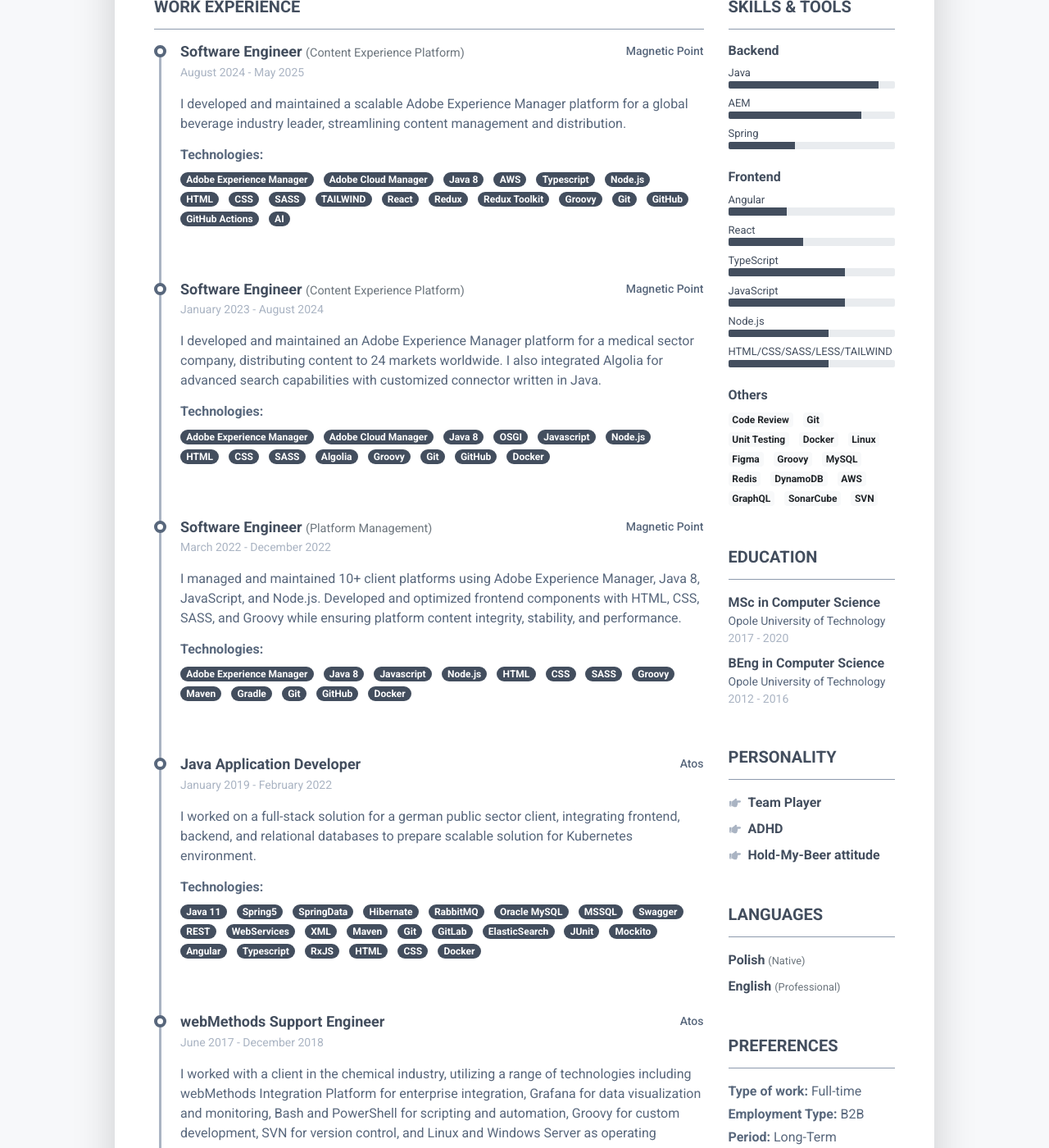
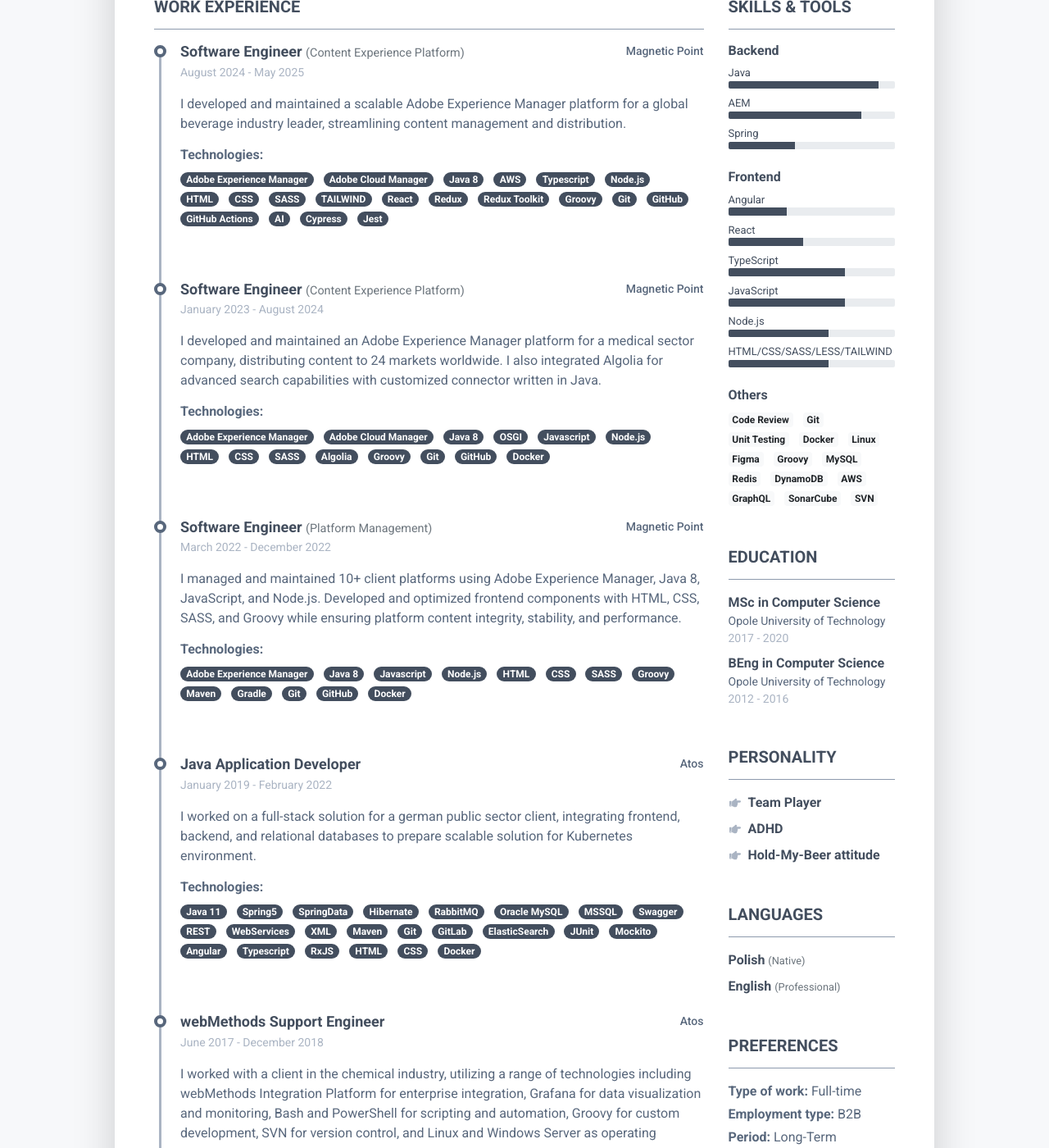
Before and after one commit to strzelcu/strzelcu.github.io, a Jekyll site: the page built from index.markdown, in a window 1280 px wide and 1400 px high, scrolled down 478 px. Shown: the whole window at 82% size. Built offline with Jekyll 4.4.1, drawn with Linux system fonts in a browser that asks for light colours; nearby versions of some CDN libraries.

```diff
--- a/_data/data.yml
+++ b/_data/data.yml
@@ -85,6 +85,8 @@ experiences:
       - GitHub
       - GitHub Actions
       - AI
+      - Cypress
+      - Jest
 
   - role: Software Engineer
     subrole: Content Experience Platform
@@ -220,7 +222,7 @@ languages:
 preferences:
   - label: Type of work
     value: Full-time
-  - label: Employment Type
+  - label: Employment type
     value: B2B
   - label: Period
     value: Long-Term
--- a/_data/labels.yaml
+++ b/_data/labels.yaml
@@ -4,7 +4,7 @@ career-profile: Summary # default: Career Profile
 personality: # default: Personality
 education: # default: Education
 experience: # default: Work Experience
-achievements: # default: Achievements
+preferences: # default: Preferences
 technologies: Technologies # default: Technologies used
 interests: # default: Interests
 language: Languages # default: Language
--- a/_includes/header.html
+++ b/_includes/header.html
@@ -99,7 +99,7 @@
                 {% endif %}
                 {% if header.website %}
                     <li class="mb-3">
-                        <a href="{{ header.website }}">
+                        <a href="https://{{ header.website }}">
                             <span class="fa-container text-center mr-2">
                                 <i class="fas fa-globe"></i>
                             </span>{{ header.website }}
```
